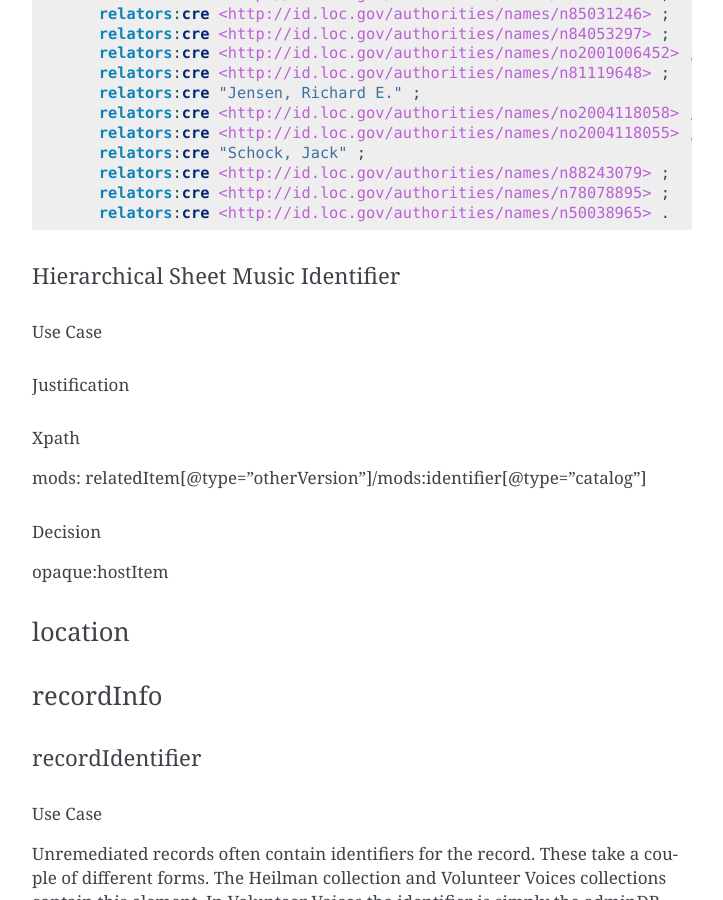
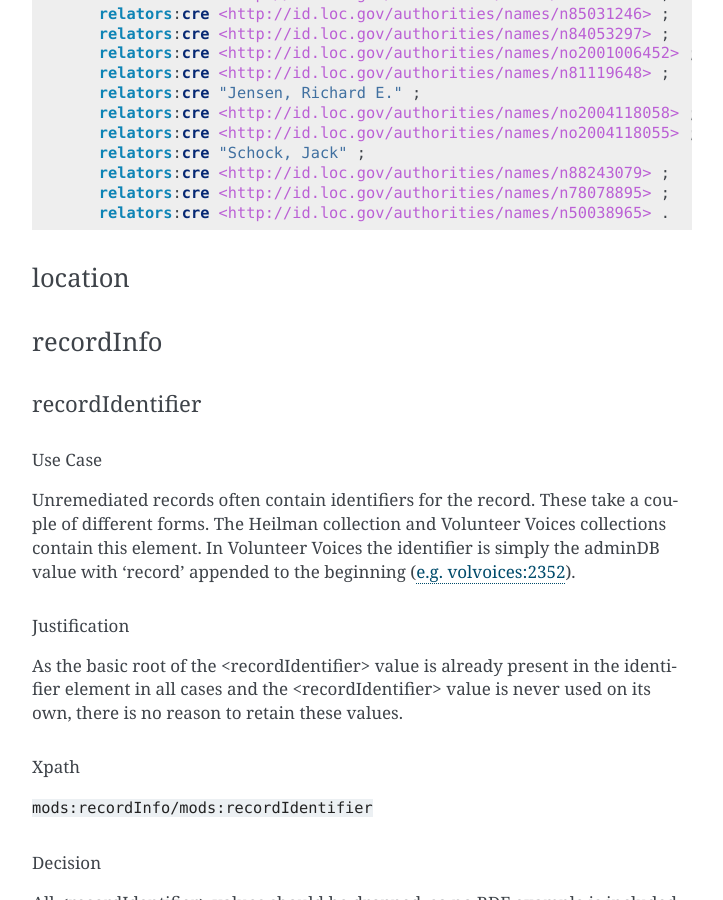
Before and after one commit to UTKcataloging/mods_to_rdf, a Sphinx documentation site: the page built from docs/source/contents/4_draft_mapping.rst, in a window 1280 px wide and 900 px high, scrolled down 60722 px. Shown: the whole window, without its empty margins (388-1111 px from the left). Built offline with Sphinx 7.4.7, drawn with Linux system fonts in a browser that asks for light colours; formulas are drawn with MathJax 3; some of the changed text lies outside the part shown.

Commit message:
Remove Hierarchical Sheet Music Identifier section

```diff
--- a/docs/source/contents/4_draft_mapping.rst
+++ b/docs/source/contents/4_draft_mapping.rst
@@ -2820,25 +2820,6 @@ The `dcterms:tableOfContents` was selected to capture the title information avai
         relators:cre <http://id.loc.gov/authorities/names/n78078895> ;
         relators:cre <http://id.loc.gov/authorities/names/n50038965> .
 
-Hierarchical Sheet Music Identifier
------------------------------------
-
-Use Case
-^^^^^^^^
-
-Justification
-^^^^^^^^^^^^^
-
-Xpath
-^^^^^
-
-mods: relatedItem[@type="otherVersion"]/mods:identifier[@type="catalog"]
-
-Decision
-^^^^^^^^
-
-opaque:hostItem
-
 location
 ========
 
```
